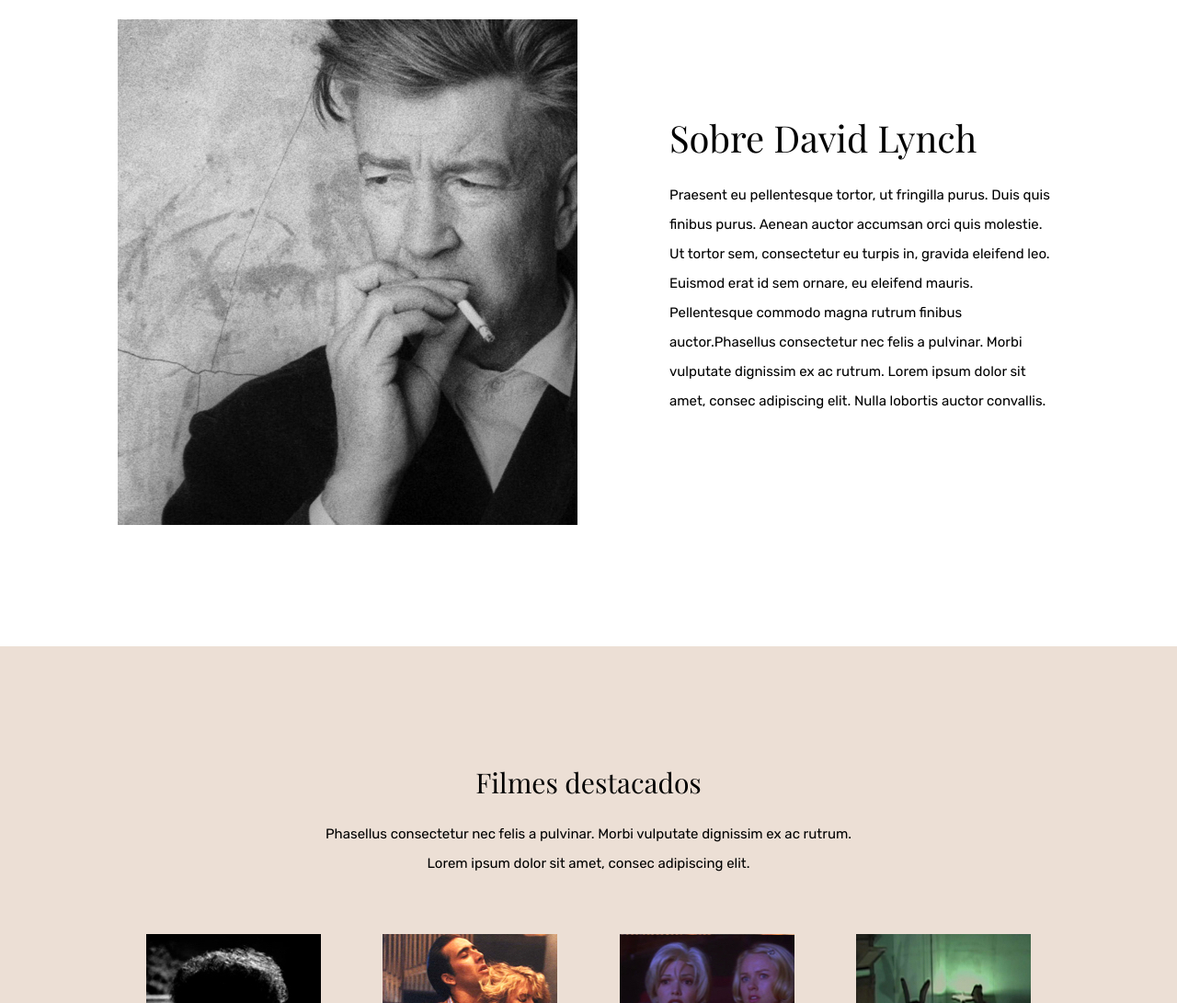
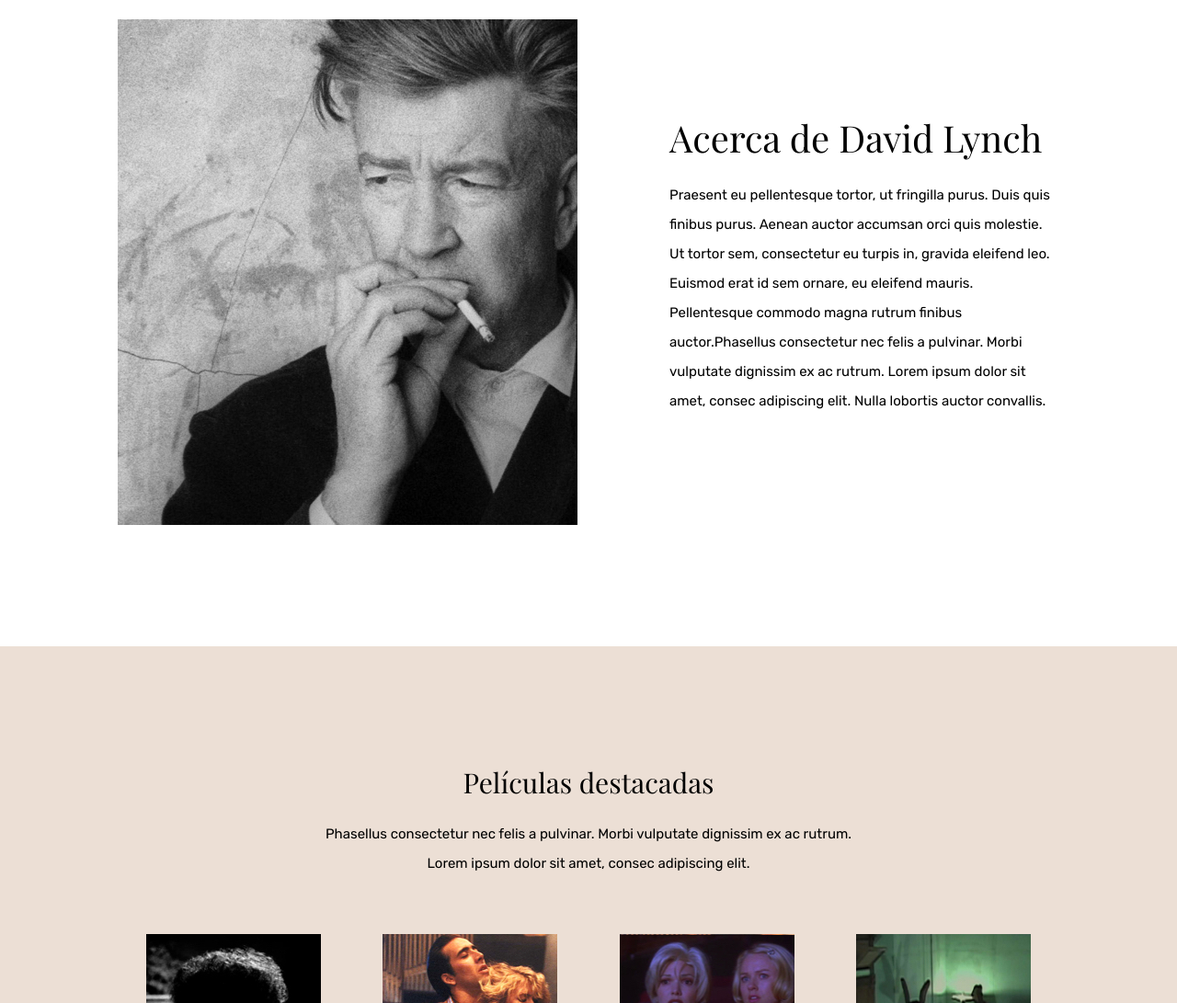
Before and after one commit to fernandomdt/4todesafio-FernandoMercado, a plain HTML site: page index.html in a window 1280 px wide. Shown: the part 900-1991 px from the top of the page at 92% size. Drawn offline with nearby package versions, Linux system fonts and the light colour scheme; a web font is replaced by a local one.

Commit message:
Cambios de texto

```diff
--- a/index.html
+++ b/index.html
@@ -54,13 +54,13 @@
                     <img src="Images/Homepage-section2.jpg" alt="Homepage-section2">
                 </div>
                 <div class="Texto-BloqueDos">
-                    <h2>Sobre David Lynch</h2>
+                    <h2>Acerca de David Lynch</h2>
                     <p>Praesent eu pellentesque tortor, ut fringilla purus. Duis quis finibus purus. Aenean auctor accumsan orci quis molestie. Ut tortor sem, consectetur eu turpis in, gravida eleifend leo. Euismod erat id sem ornare, eu eleifend mauris. Pellentesque commodo magna rutrum finibus auctor.Phasellus consectetur nec felis a pulvinar. Morbi vulputate dignissim ex ac rutrum. Lorem ipsum dolor sit amet, consec adipiscing elit. Nulla lobortis auctor convallis.</p>
                 </div>
             </section>
             <section id="BloqueTres">
                 <div class="Section3texto">
-                    <h3>Filmes destacados</h3>
+                    <h3>Películas destacadas</h3>
                     <p>Phasellus consectetur nec felis a pulvinar. Morbi vulputate dignissim ex ac rutrum. Lorem ipsum dolor sit amet, consec adipiscing elit. </p>
                 </div>
                 <div class="Filmes">
```
Also changed, not shown: Pages/Biografia.html (+1 -1 lines).
